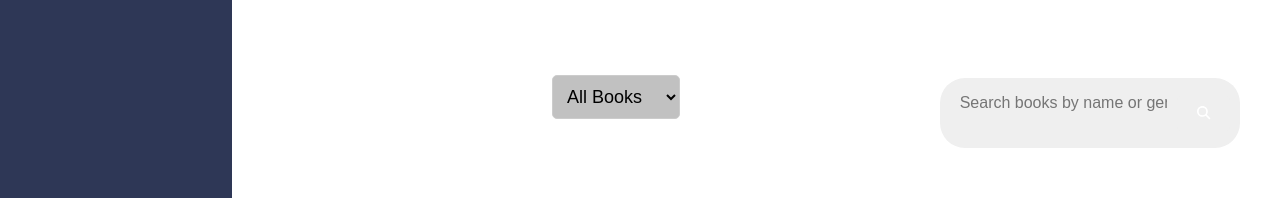
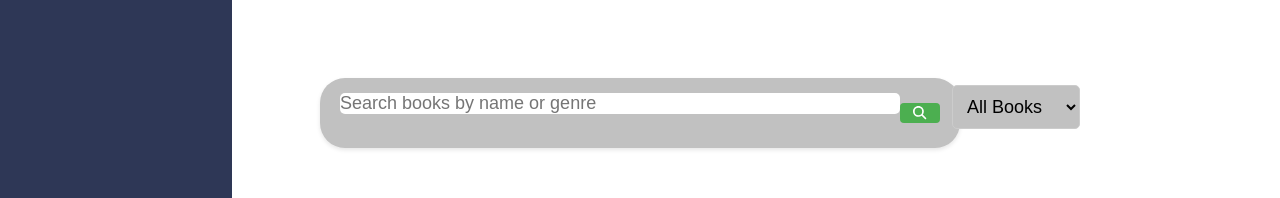
Before and after one commit to Icika-max/Amazon-Reader, a React (Vite) app in the folder client/: page /home in a window 1280 px wide. Shown: the top 198 px of the page. Built offline with nearby package versions, Linux system fonts and the light colour scheme; no server answers.

Commit message:
SEARCH BUTTON STYLING

```diff
--- a/client/src/App.css
+++ b/client/src/App.css
@@ -3,8 +3,6 @@
   margin: 0 auto;
   padding: 20px;
 }
-
-
 
 
 .hm-container {
@@ -25,8 +23,8 @@
   background-color:
  #c1c1c1;
   position: absolute;
-  top: 75px;
-  right: 600px;
+  top: 85px;
+  right: 200px;
 }
 
 
@@ -97,7 +95,6 @@
   font-size: 14px;
   margin-bottom: 10px;
 }
-
 
 
 .pagination {
@@ -784,29 +781,35 @@ body {
   border-radius: 25px;
   margin-left: auto;
   margin-bottom: 20px;
-  background-color: #efefef;
+  background-color: #C1C1C1;
+  justify-content: center;
+  width: 100%;
+  max-width: 600px;
+  margin: 0 auto;
   height: 70px;
-  padding: 0 10px;
+  padding: 0 20px;
+  box-shadow: 0 2px 4px rgba(0,0,0,0.1);
 }
 
 #search-input {
   flex: 1;
   border: none;
   outline: none;
-  font-size: 16px;
-  background-color: transparent;
- justify-content: center;
+  font-size: 18px;
+  background-color: none;
+  padding: 0;
 }
 
 .search-button {
   border: none;
-  background-color: #efefef;
+  background-color: none;
   cursor: pointer;
   outline: none;
-}
-
-.search-button:hover {
-  opacity: 0.8;
+  display: flex;
+  align-items: center;
+  justify-content: center;
+  height: 20px;
+  width: 20px;
 }
 
 .fa-search {
```
